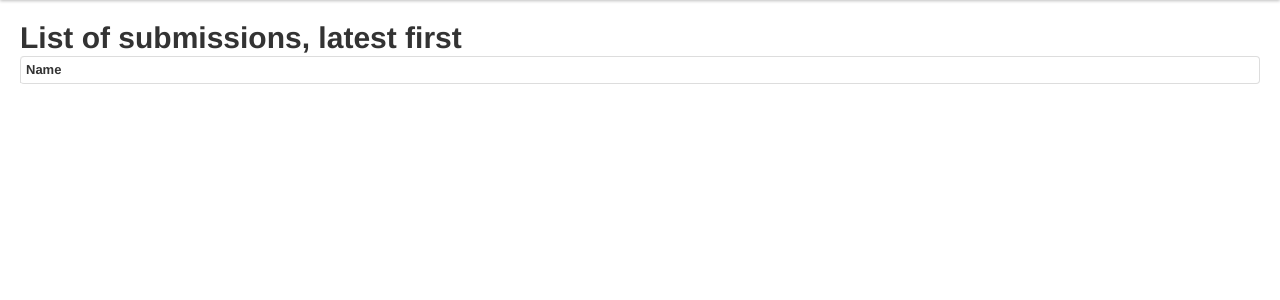
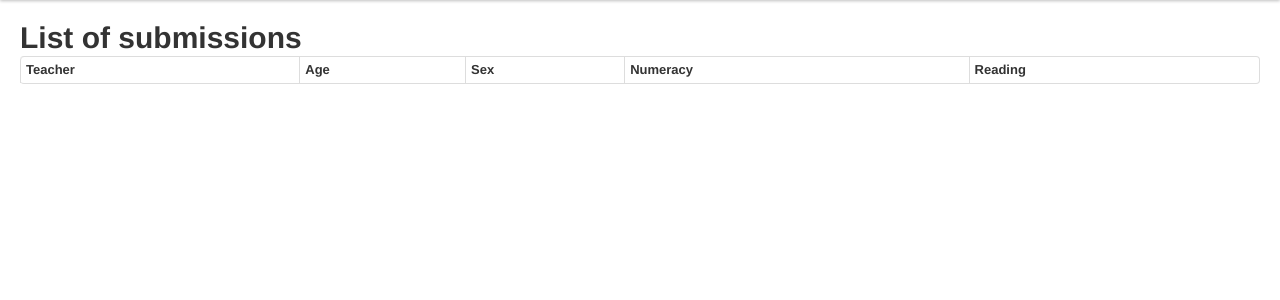
Before and after one commit to SEL-Columbia/microsites, a Django app: template reportcard/templates/list_submissions.html in a window 1280 px wide. Shown: the part 40-340 px from the top of the page. Run offline with Django 3.2, Linux system fonts and the light colour scheme; the template is opened without the code that fills it, so the values that code supplies are empty; parts of the project's set-up code (start-up, migrations or seed data) failed here and were passed over; some libraries are stand-ins or nearby versions.

Commit message:
added data to submissions view

```diff
--- a/reportcard/templates/list_submissions.html
+++ b/reportcard/templates/list_submissions.html
@@ -4,14 +4,14 @@
 {% block page_title %}List of submissions{% endblock %}
 
 {% block content %}
-<h1>List of submissions, latest first</h1>
+<h1>List of submissions</h1>
 <table class="table table-striped table-bordered table-condensed">
 <thead>
-    <tr><th>Name</th></tr>
+    <tr><th>Teacher</th><th>Age</th><th>Sex</th><th>Numeracy</th><th>Reading</th></tr>
 </thead>
 <tbody>
 {% for submission in submissions %}
-<tr><td>{{ submission.name|upper }}</td></tr>
+<tr><td><a href="{% url teacher submission.teacher_uid_ submission.teacher_short_id_ %}">{{ submission.teacher_barcode }}</a></td><td>{{ submission.general_information_age }}</td><td>{{ submission.general_information_sex }}</td><td>{{ submission.learning_levels_numeracy_nothing }}</td><td>{{ submission.learning_levels_reading_nothing }}</td></tr>
 {% endfor %}
 </tbody>
 </table>
```
Also changed, not shown: reportcard/views.py (+18 -9 lines).
